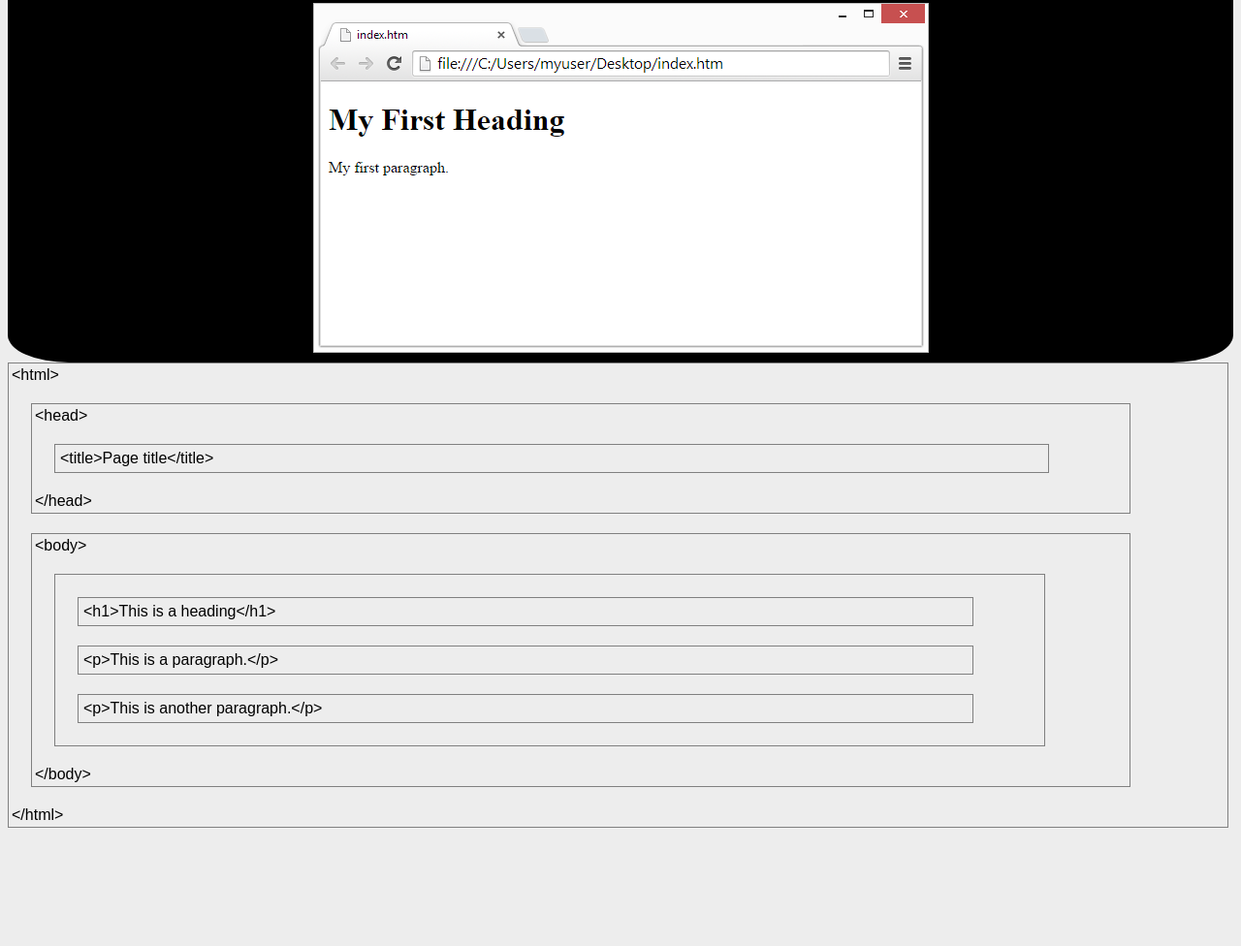
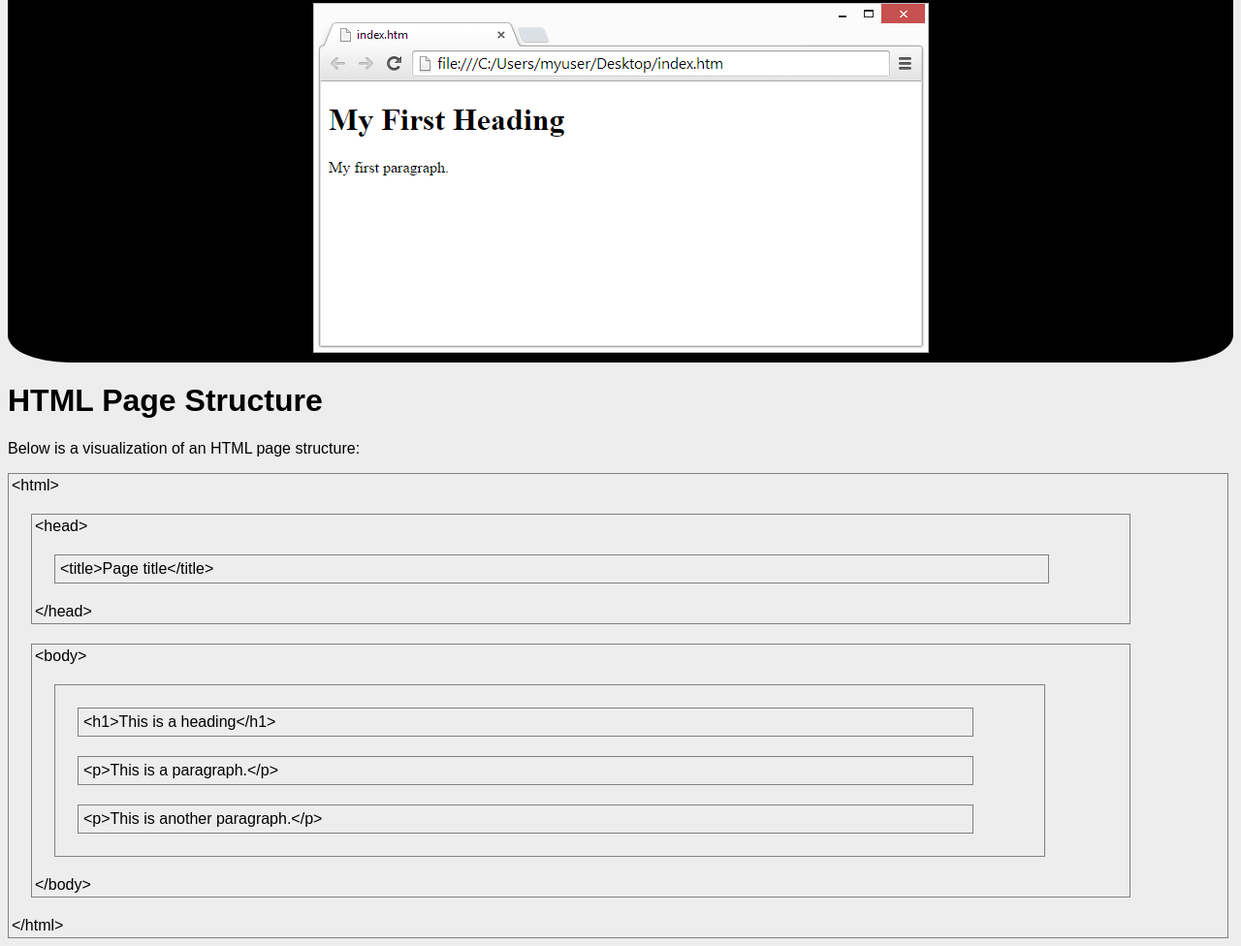
Before and after one commit to Error-Web/error-web-html, a plain HTML site: page index.html in a window 1280 px wide. Shown: the part 2971-3947 px from the top of the page at 97% size. Before the commit the page ends 3833 px from the top, so only its background shows below. Drawn offline with nearby package versions, Linux system fonts and the light colour scheme.

Commit message:
update index.html

```diff
--- a/index.html
+++ b/index.html
@@ -162,6 +162,10 @@ The HTML element is everything from the start tag to the end tag:</p>
 																					</p>
 																					<img src="img/img_chrome.png" alt="Web Browsers" >
 																		</div>
+																		<div class="text9">
+<h1>HTML Page Structure</h1>
+<p>Below is a visualization of an HTML page structure:</p>
+</div>
 																		<div class="ws-grey" style="width:99%;border:1px solid grey;padding:3px;margin:0;">&lt;html&gt;
 <div style="width:90%;border:1px solid grey;padding:3px;margin:20px">&lt;head&gt;
 <div style="width:90%;border:1px solid grey;padding:5px;margin:20px">&lt;title&gt;Page title&lt;/title&gt;
@@ -179,5 +183,6 @@ The HTML element is everything from the start tag to the end tag:</p>
 &lt;/html&gt;
 </div>
 
+
 				</body>
 		</html>
```
